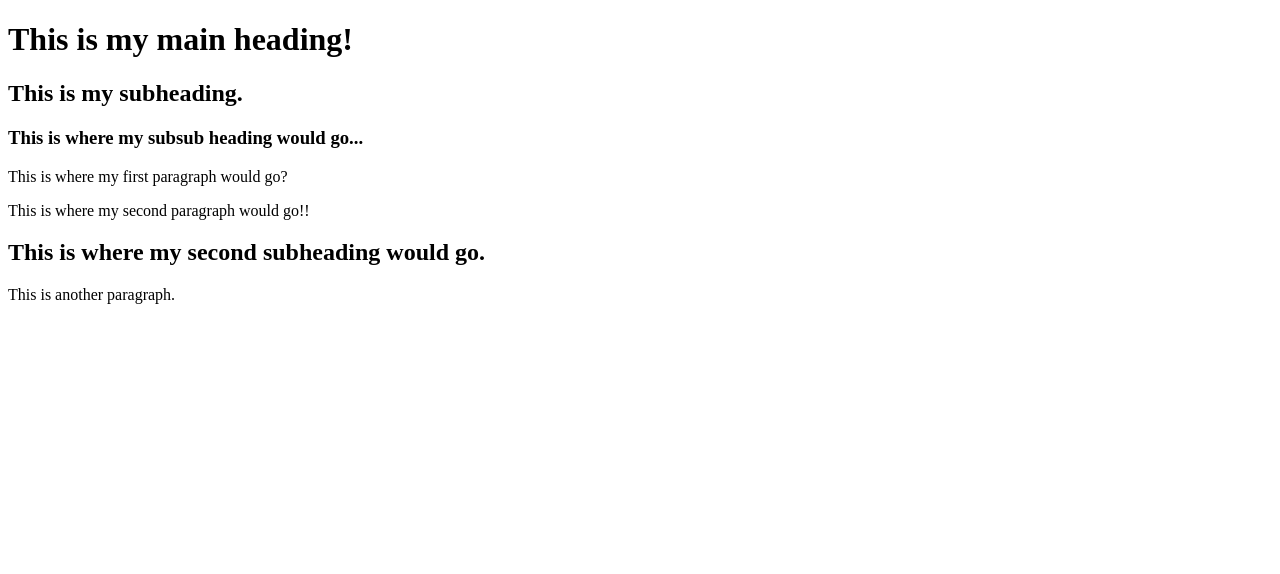
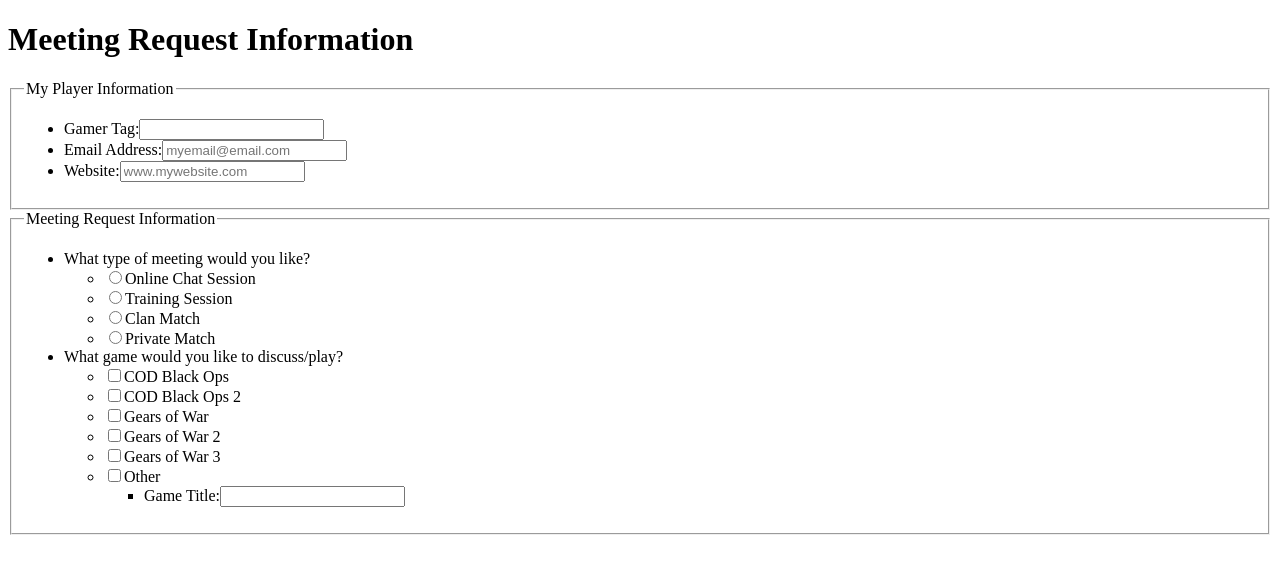
Before and after one commit to csivadon/VFW-Projects, a plain HTML site: page Sivadon_Connie_Project1/additem.html in a window 1280 px wide. Drawn offline with Linux system fonts and the light colour scheme.

Commit message:
completed the first few sections of my form in the additem html file.

```diff
--- a/Sivadon_Connie_Project1/additem.html
+++ b/Sivadon_Connie_Project1/additem.html
@@ -1,33 +1,70 @@
 <!doctype html>
 <html>
 	<head>
-
 		<!-- Character Set Meta -->
 		<meta charset="utf-8" />
+		<!-- Info for searches -->
+		<meta name="description" content="Request a clan meeting form." />
+		<meta name="keywords" content="clan meeting, form, vfw 1303, project 1" />
+		<meta name="robots" content="noindex, nofollow" />
+		<!-- Display Width -->
+		<meta name="viewport" content="user-scalable=no, width=device-width" />
+		<meta name="viewport" content="target-densitydpi=device-dpi" />
+		<meta name="HandheldFriendly" content="True" />
+		<meta name="MobileOptimized" content="320" />
+		<!-- Page Title -->
+		<title>Clan Meeting Request Form</title>
+		<!-- Link CSS -->
+		<!-- <link href="filename.css" rel="stylesheet" type="text/css" /> -->
+		<!-- Link js -->
+		<!-- <script src='filename.js' type="text/javascript" ></script> -->
+	</head>
+	<body>
+		<header>
+			<h1>
+				Meeting Request Information
+			</h1>
+		</header>
+		<form action="#" method="post">
+			<fieldset>
+				<legend>My Player Information</legend>
+				<ul>
+					<li><label for="name">Gamer Tag:</label><input type="text" id="gTag" /></li>
+					<li><label for="email">Email Address:</label><input type="email" id="email" placeholder="myemail@email.com"/></li>
+					<li><label for="url">Website:</label><input type="url" id="url" placeholder="www.mywebsite.com"/></li>
+				</ul>
+			</fieldset>
+			<fieldset>
+				<legend>Meeting Request Information</legend>
+				<ul>
+					<li>What type of meeting would you like?
+						<ul>
+							<li><input type="radio" value="chat" id="chat" name="meetingtype" /><label for="chat">Online Chat Session</label></li>
+							<li><input type="radio" value="training" id="training" name="meetingtype" /><label for="training">Training Session</label></li>
+							<li><input type="radio" value="cmatch" id="cmatch" name="meetingtype" /><label for="cmatch">Clan Match</label></li>
+							<li><input type="radio" value="pmatch" id="pmatch" name="meetingtype" /><label for="pmatch">Private Match</label></li>
+						</ul>
+					</li>
+					<li>What game would you like to discuss/play?
+						<ul>
+							<li><input type="checkbox" value="codbo1" id="codbo1" /><label for="codbo1">COD Black Ops</label></li>
+							<li><input type="checkbox" value="codbo2" id="codbo2" /><label for="codbo2">COD Black Ops 2</label></li>
+							<li><input type="checkbox" value="gow1" id="gow1" /><label for="gow1">Gears of War</label></li>
+							<li><input type="checkbox" value="gow2" id="gow2" /><label for="gow2">Gears of War 2</label></li>
+							<li><input type="checkbox" value="gow3" id="gow3" /><label for="gow3">Gears of War 3</label></li>
+							<li><input type="checkbox" value="other" id="other" /><label for="other">Other</label></li>
+								<ul>
+									<li><label for="otherinput">Game Title:</label><input type="text" id="otherinput" /></li>
+								</ul>
+						</ul>
+					</li>
+				</ul>
+			</fieldset>
 
-		<!--Page Title-->
-		<title>Clan Meeting Requests</title>
-
-		<!-- Link CSS -->
-		<link rel="stylesheet" type="text/css" href="filename.css"/>
-
-    </head>
-	<body>
-
-		<!-- Page content lives here. -->
-		<h1>This is my main heading!</h1>
-
-			<h2>This is my subheading.</h2>
-
-				<h3>This is where my subsub heading would go...</h3>
-
-					<p>This is where my first paragraph would go?</p>
-
-					<p>This is where my second paragraph would go!!</p>
-
-			<h2>This is where my second subheading would go.</h2>
-
-				<p>This is another paragraph.</p>
-
+		</form>
 	</body>
+<!-- Connie Sivadon -->
+<!-- VFW1303 -->
+<!-- 07 March 2013 -->
+<!-- Project 1 additem.html -->
 </html>
```
